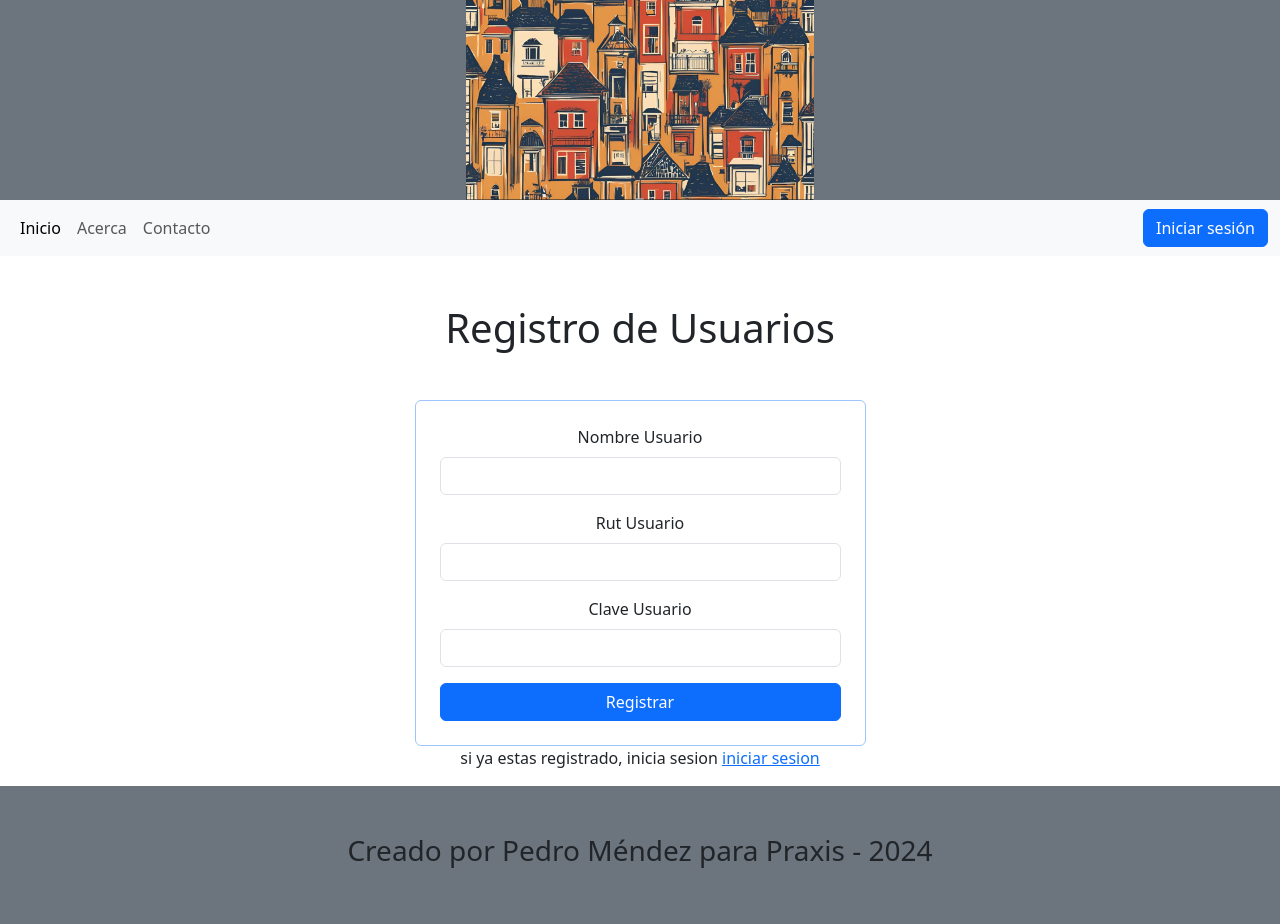
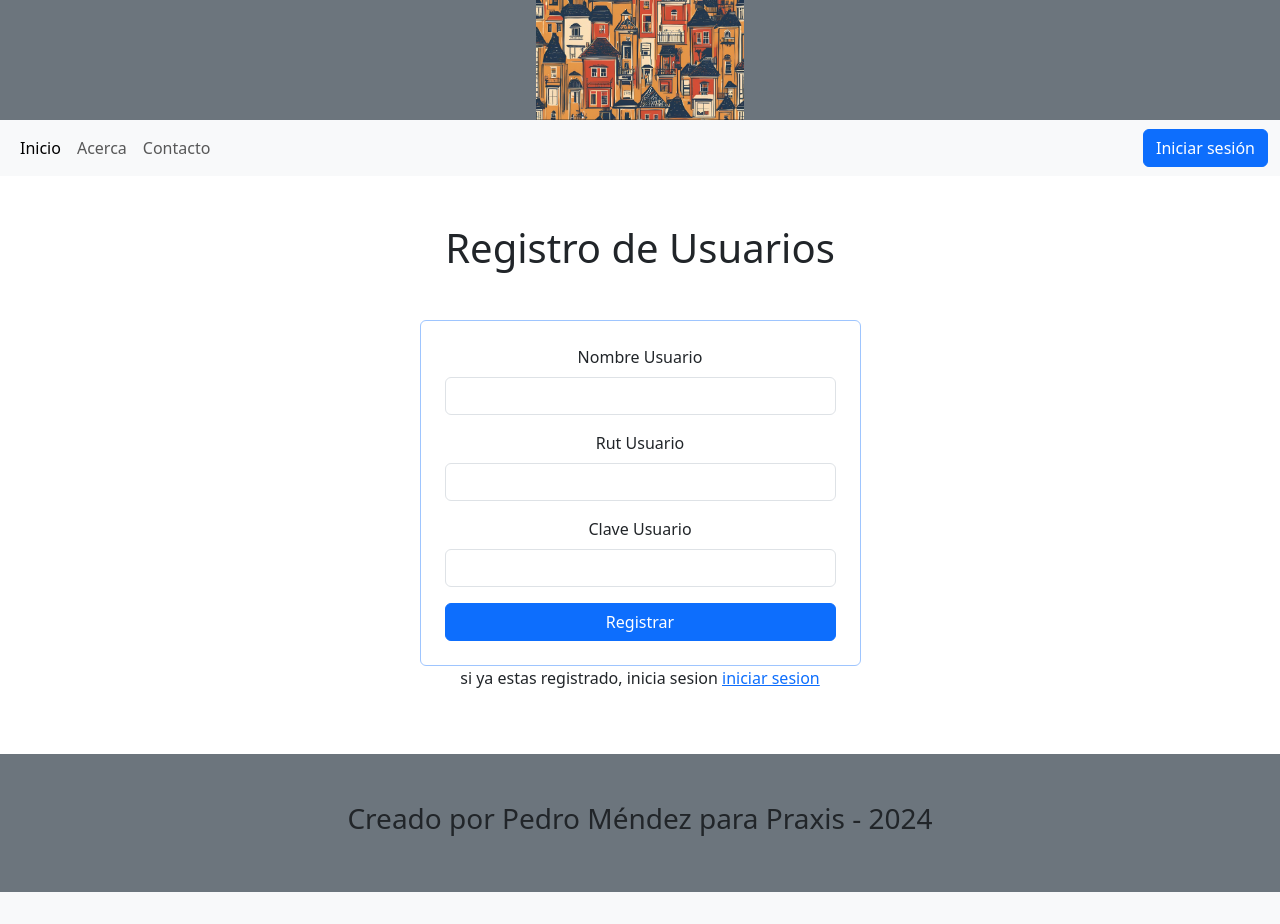
Before and after one commit to MendezPedro/prueba7, a Django app: page /crear_user in a window 1280 px wide. After the commit the page ends 892 px from the top, so only its background shows below. Run offline with Django 5.2, Linux system fonts and the light colour scheme.

Commit message:
add style

```diff
--- /dev/null
+++ b/m7_python/static/css/style.css
@@ -0,0 +1,4 @@
+.header-image {
+    background-repeat: round;
+    height: 120px;
+}
--- a/m7_python/templates/base.html
+++ b/m7_python/templates/base.html
@@ -5,6 +5,8 @@
     <meta name="viewport" content="width=device-width, initial-scale=1.0">
     <link href="https://cdn.jsdelivr.net/npm/bootstrap@5.3.3/dist/css/bootstrap.min.css" rel="stylesheet" integrity="sha384-QWTKZyjpPEjISv5WaRU9OFeRpok6YctnYmDr5pNlyT2bRjXh0JMhjY6hW+ALEwIH" crossorigin="anonymous">
     <title>Encuentra tu inmueble</title>
+    {% load static %}
+    <link rel="stylesheet" href="{% static 'css/style.css' %}">
 </head>
 <body>
     <div class="text-center">
@@ -15,10 +17,10 @@
     {% block 'navbar' %}
     {% include 'includes/navbar.html' %}
     {% endblock %}
-
-    {% block content %}
-    {% endblock %}
-
+    <div class="container my-5">
+        {% block content %}
+        {% endblock %}
+    </div>
     {% block 'footer' %}
     {% include 'includes/footer.html' %}
     {% endblock %}
--- a/m7_python/templates/includes/header.html
+++ b/m7_python/templates/includes/header.html
@@ -1,4 +1,4 @@
 <div class="bg-secondary">
     {% load static %}
-    <img src="{% static 'img/header.png' %}" class="img-fluid" alt="header" style="max-height: 200px; background-repeat: repeat;">
+    <img src="{% static 'img/header.png' %}" class="header-image" alt="header" >
 </div>
```
